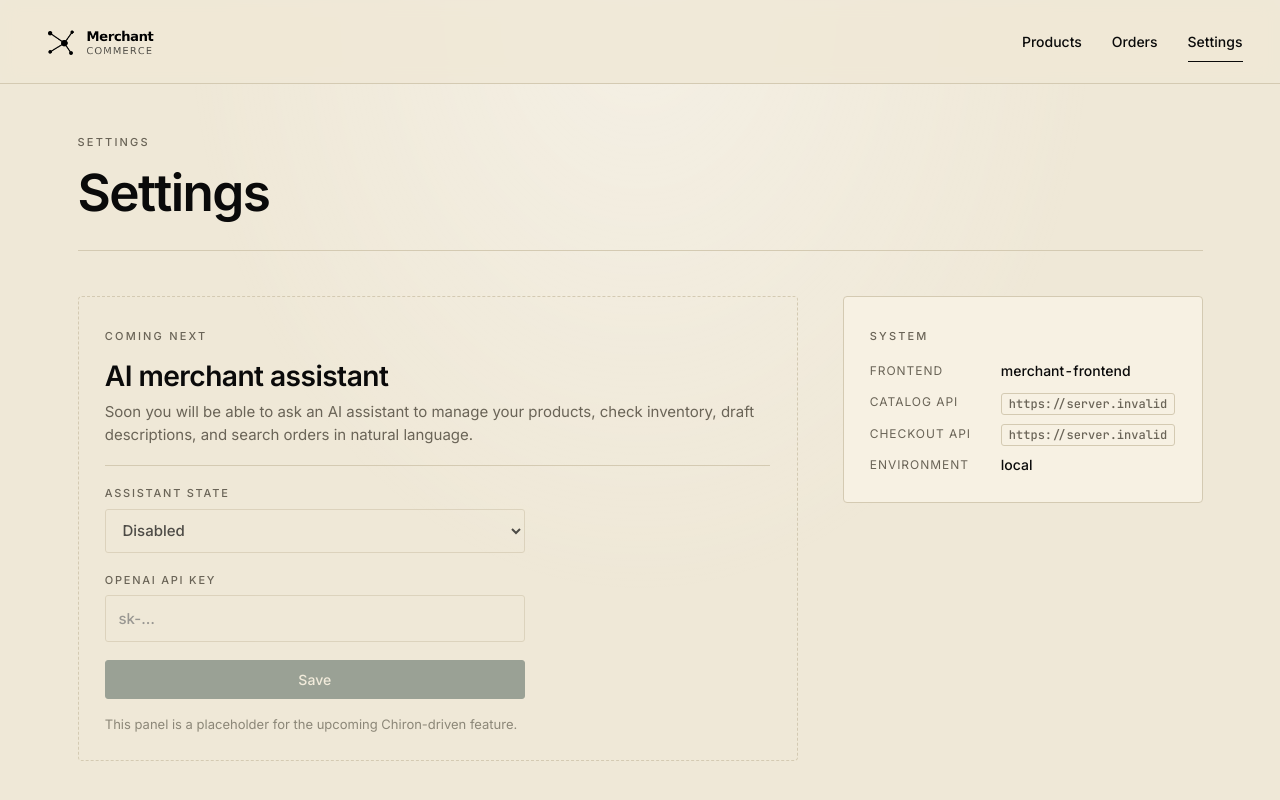
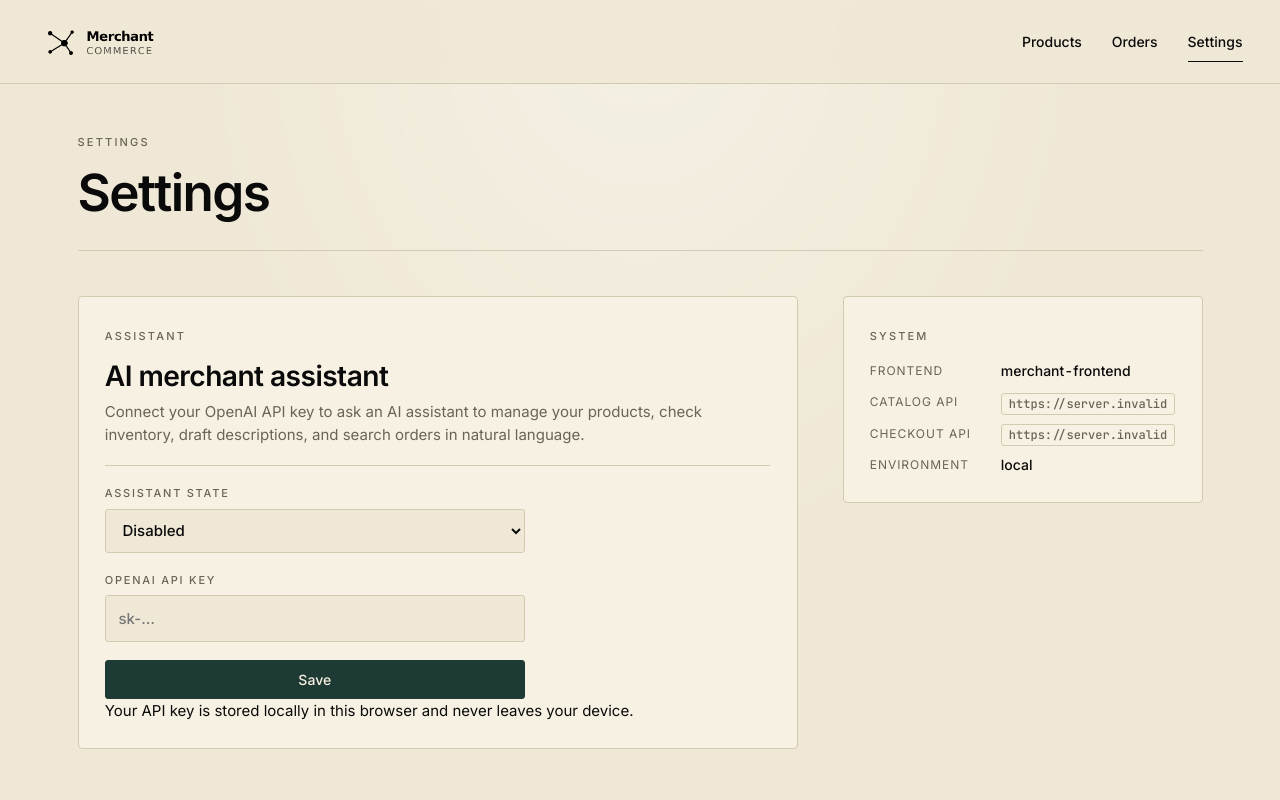
Before and after one commit to maximilianoarmesto/merchant-frontend, a Next.js app: page /settings in a window 1280 px wide. Shown: the top 800 px of the page. Built offline with nearby package versions, Linux system fonts and the light colour scheme; no server answers.

Commit message:
Activate and wire the OpenAI API key input in Settings

```diff
--- a/app/settings/page.tsx
+++ b/app/settings/page.tsx
@@ -1,10 +1,28 @@
 "use client";
 
-import { useState } from "react";
+import { useEffect, useState } from "react";
 
 export default function SettingsPage() {
   const [assistantEnabled, setAssistantEnabled] = useState(false);
   const [apiKey, setApiKey] = useState("");
+  const [saved, setSaved] = useState(false);
+
+  useEffect(() => {
+    setAssistantEnabled(localStorage.getItem("assistant_enabled") === "true");
+    setApiKey(localStorage.getItem("openai_api_key") ?? "");
+  }, []);
+
+  useEffect(() => {
+    if (!saved) return;
+    const timer = setTimeout(() => setSaved(false), 2000);
+    return () => clearTimeout(timer);
+  }, [saved]);
+
+  function handleSave() {
+    localStorage.setItem("openai_api_key", apiKey);
+    localStorage.setItem("assistant_enabled", String(assistantEnabled));
+    setSaved(true);
+  }
 
   return (
     <div>
@@ -17,11 +35,11 @@ export default function SettingsPage() {
 
       <div className="detail">
         <div>
-          <div className="panel faded">
-            <span className="eyebrow">Coming next</span>
+          <div className="panel">
+            <span className="eyebrow">Assistant</span>
             <h2 style={{ marginBottom: "0.5rem" }}>AI merchant assistant</h2>
             <p className="muted">
-              Soon you will be able to ask an AI assistant to manage your
+              Connect your OpenAI API key to ask an AI assistant to manage your
               products, check inventory, draft descriptions, and search orders
               in natural language.
             </p>
@@ -30,12 +48,12 @@ export default function SettingsPage() {
               className="form"
               onSubmit={(e) => {
                 e.preventDefault();
+                handleSave();
               }}
             >
               <label>
                 Assistant state
                 <select
-                  disabled
                   value={assistantEnabled ? "on" : "off"}
                   onChange={(e) =>
                     setAssistantEnabled(e.target.value === "on")
@@ -51,17 +69,16 @@ export default function SettingsPage() {
                   type="password"
                   placeholder="sk-…"
                   value={apiKey}
-                  disabled
                   onChange={(e) => setApiKey(e.target.value)}
                 />
               </label>
-              <button type="submit" className="btn primary" disabled>
-                Save
+              <button type="submit" className="btn primary">
+                {saved ? "Saved ✓" : "Save"}
               </button>
             </form>
             <p className="faded-hint">
-              This panel is a placeholder for the upcoming Chiron-driven
-              feature.
+              Your API key is stored locally in this browser and never leaves
+              your device.
             </p>
           </div>
         </div>
```
Also changed, not shown: 1 other file (tests, documents, lock files or other folders).
